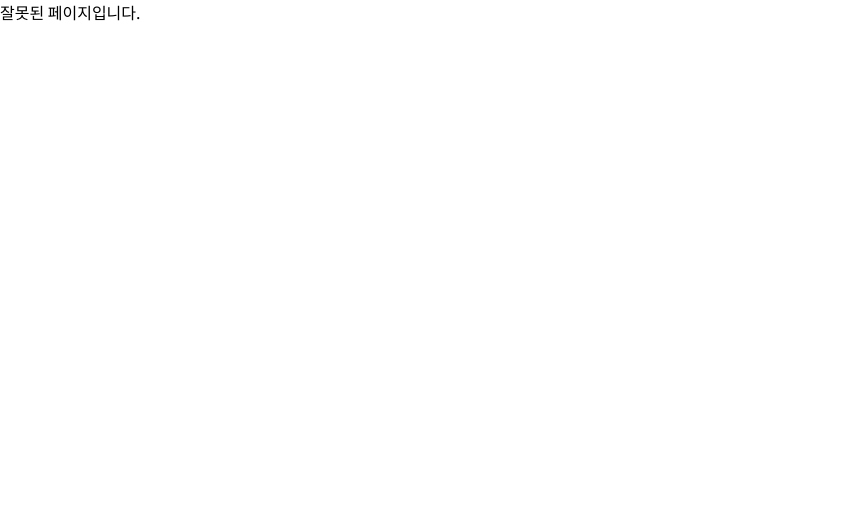
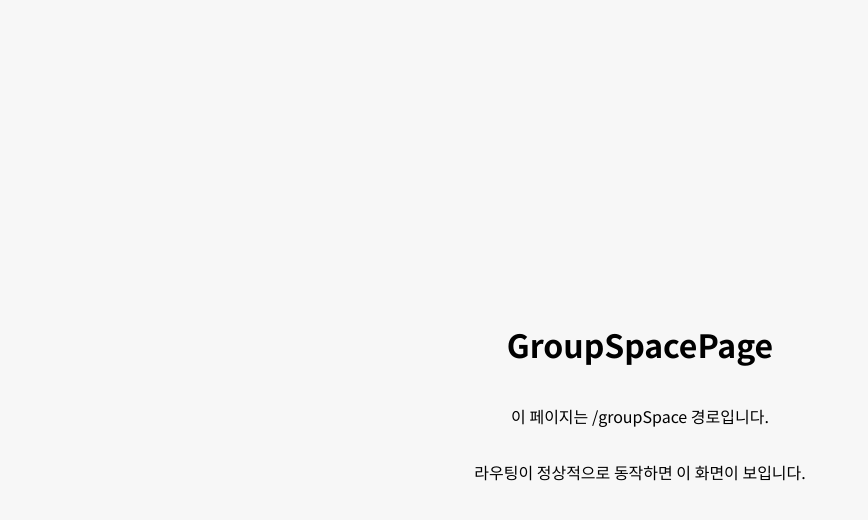
Before and after one commit to Co-sol/clong_front, a React (Vite) app: page /groupSpace in a window 1280 px wide. Shown: the top 520 px of the page, without its empty margins (0-868 px from the left). Built offline with nearby package versions, Linux system fonts and the light colour scheme.

Commit message:
feat: 페이지 라우팅 추가

```diff
--- a/src/App.jsx
+++ b/src/App.jsx
@@ -7,6 +7,7 @@ import CreateSpacePage from "./pages/CreateSpacePage";
 import NoGroupPage from "./pages/NoGroupPage";
 import { useAuthStatus } from "./hooks/useAuthStatus";
 import SignupPage from "./pages/SignupPage";
+import GroupSpacePage from "./pages/GroupSpacePage";
 
 function App() {
   const { isLoggedIn, hasGroup } = useAuthStatus();
@@ -20,6 +21,7 @@ function App() {
       <Route path="/createGroup" element={<CreateGroupPage />} />
       <Route path="/tutorial" element={<TutorialPage />} />
       <Route path="/createSpace" element={<CreateSpacePage />} />
+      <Route path="/groupSpace" element={<GroupSpacePage />} />
 
       <Route
         path="/redirect"
--- a/src/pages/CreateSpacePage.jsx
+++ b/src/pages/CreateSpacePage.jsx
@@ -6,6 +6,7 @@ import Step2Modal from "../components/CreateSpaceModal/Step2Modal";
 import Step3Modal from "../components/CreateSpaceModal/Step3Modal";
 import { FaTrashAlt } from "react-icons/fa";
 import "./CreateSpacePage.css";
+import { useNavigate } from "react-router-dom";
 
 const GRID_SIZE = 10;
 const GRID_GAP = 0.8;
@@ -74,6 +75,8 @@ function CreateSpacePage() {
   const [pendingShape, setPendingShape] = useState(null); // 실제 배치할 shape
   const [hoverCell, setHoverCell] = useState(null); // 그리드 패널 - 미리보기
   const [previewShape, setPreviewShape] = useState(null);
+
+  const navigate = useNavigate();
 
   useEffect(() => {
     if (!pendingShape) {
@@ -429,17 +432,23 @@ function CreateSpacePage() {
               </div>
               <button
                 className="save-btn"
-                onClick={() => {
+                onClick={async () => {
                   const backendData = placedShapes.map((shape) =>
                     formatForBackend(shape)
                   );
-
                   // TODO: 백엔드 API 호출
-                  // fetch('/api/spaces', {
-                  //   method: 'POST',
-                  //   headers: { 'Content-Type': 'application/json' },
-                  //   body: JSON.stringify(backendData)
-                  // });
+                  // try {
+                  //   await fetch('/api/spaces', {
+                  //     method: 'POST',
+                  //     headers: { 'Content-Type': 'application/json' },
+                  //     body: JSON.stringify(backendData)
+                  //   });
+                  //   navigate("/groupSpace");
+                  // } catch (e) {
+                  //   alert("저장에 실패했습니다.");
+                  // }
+                  // 임시로 바로 이동
+                  navigate("/groupSpace");
                 }}
               >
                 저장하기
--- /dev/null
+++ b/src/pages/GroupSpacePage.jsx
@@ -0,0 +1,22 @@
+import React from "react";
+
+function GroupSpacePage() {
+  return (
+    <div
+      style={{
+        minHeight: "100vh",
+        display: "flex",
+        flexDirection: "column",
+        justifyContent: "center",
+        alignItems: "center",
+        background: "#f7f7f7",
+      }}
+    >
+      <h1>GroupSpacePage</h1>
+      <p>이 페이지는 /groupSpace 경로입니다.</p>
+      <p>라우팅이 정상적으로 동작하면 이 화면이 보입니다.</p>
+    </div>
+  );
+}
+
+export default GroupSpacePage;
```
